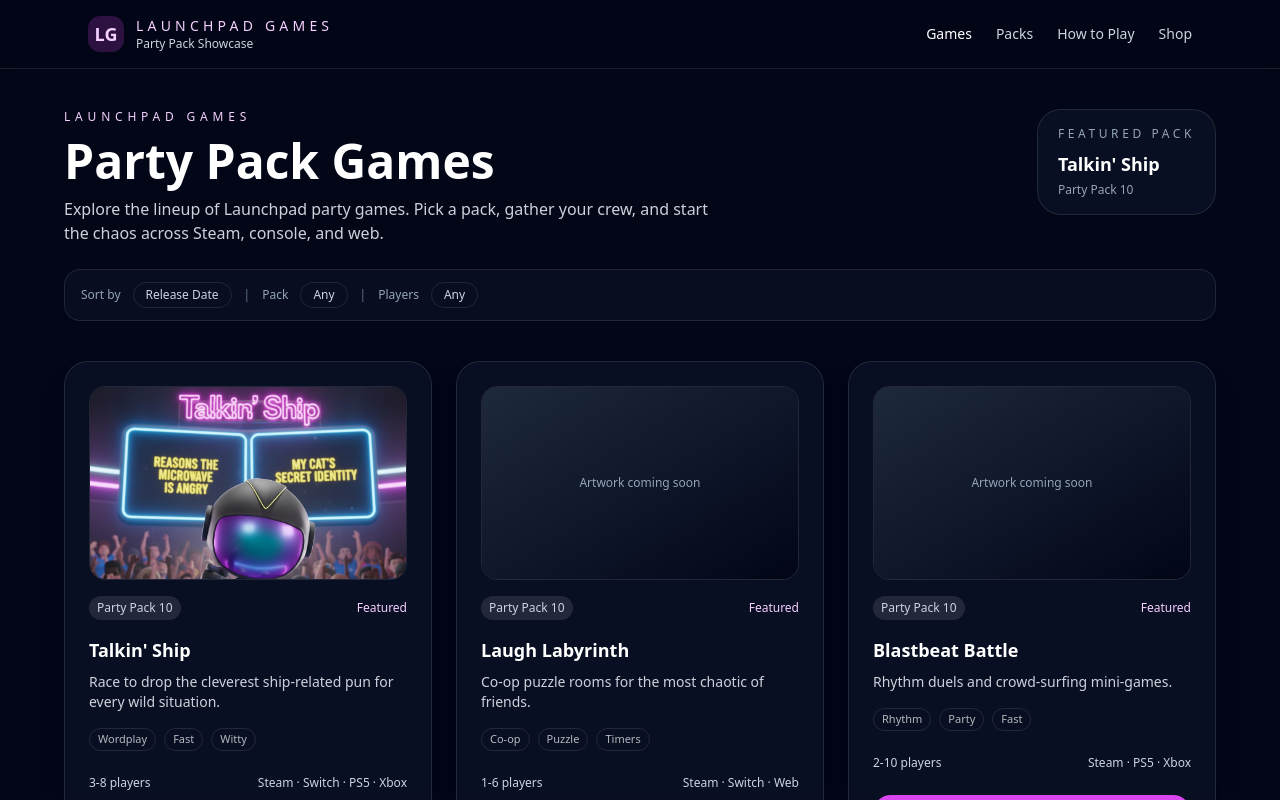
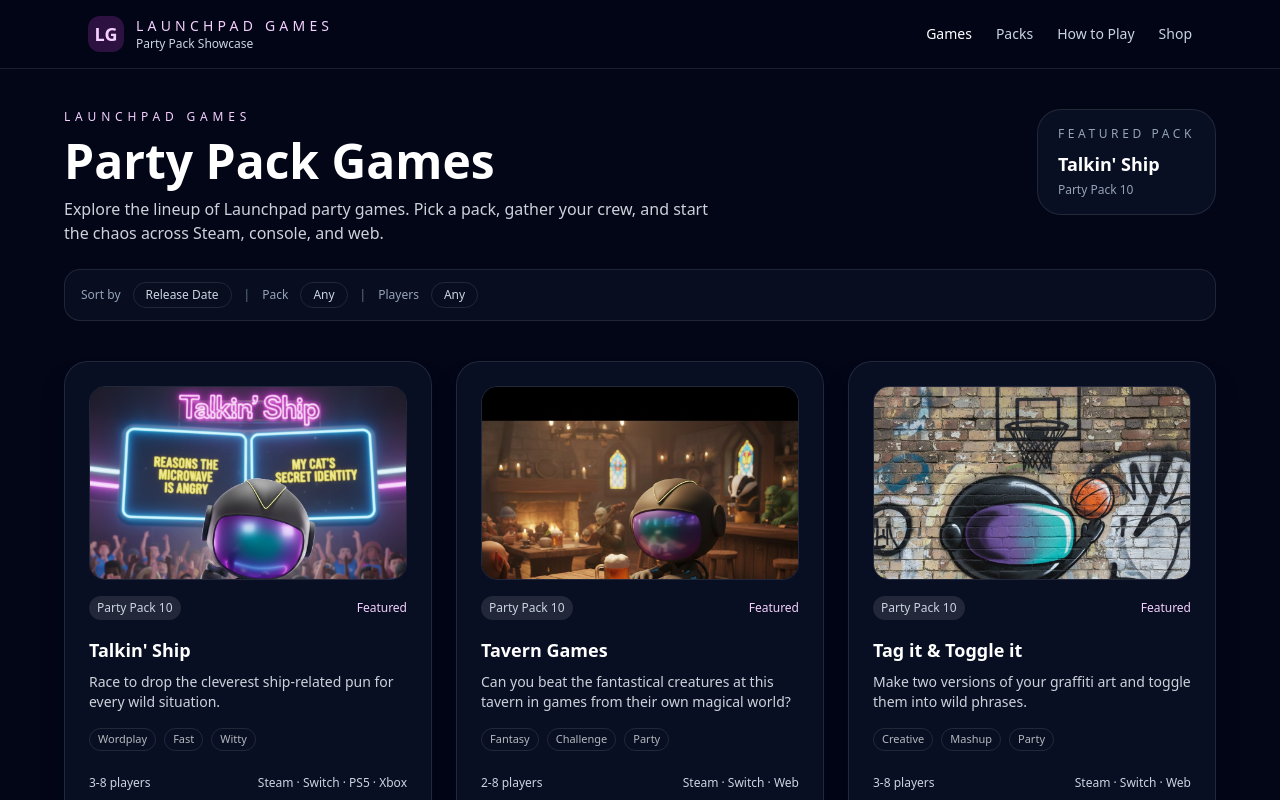
Before and after one commit to s-shindeldecker/launchpad-games-lobby, a Nuxt app: page /games in a window 1280 px wide. Shown: the top 800 px of the page. Built offline with nearby package versions, Linux system fonts and the light colour scheme.

Commit message:
Add Tavern Games and Tag it & Toggle it cards

```diff
--- a/app/pages/games/[slug].vue
+++ b/app/pages/games/[slug].vue
@@ -122,6 +122,44 @@
       { label: 'Buy on Web', url: 'https://launchpad.games/' }
     ]
   },
+  'tag-it-toggle-it': {
+    name: "Tag it & Toggle it",
+    pack: 'Party Pack 10',
+    tagline:
+      'Create two or more versions of your graffiti art, then toggle into the funniest phrase.',
+    players: '3-8 players',
+    badges: ['Creative', 'Mashup', 'Party'],
+    platforms: ['Steam', 'Switch', 'Web'],
+    highlights: [
+      'Sketch two takes on the same concept, then flip between them on the fly.',
+      'Combine quick tags into surprisingly clever or off-beat sayings.',
+      'Fast rounds keep the energy high and the laughs constant.'
+    ],
+    storeLinks: [
+      { label: 'Buy on Steam', url: 'https://store.steampowered.com/' },
+      { label: 'Buy on Nintendo', url: 'https://www.nintendo.com/store/' },
+      { label: 'Buy on Web', url: 'https://launchpad.games/' }
+    ]
+  },
+  'tavern-games': {
+    name: 'Tavern Games',
+    pack: 'Party Pack 10',
+    tagline:
+      'Can you beat the fantastical creatures at this tavern in games from their own magical world?',
+    players: '2-8 players',
+    badges: ['Fantasy', 'Challenge', 'Party'],
+    platforms: ['Steam', 'Switch', 'Web'],
+    highlights: [
+      'Challenge a rowdy cast of magical locals in rotating tavern contests.',
+      'Swap between rounds of luck, skill, and quickfire storytelling.',
+      'Earn cheers, jeers, and bragging rights from the fantasy crowd.'
+    ],
+    storeLinks: [
+      { label: 'Buy on Steam', url: 'https://store.steampowered.com/' },
+      { label: 'Buy on Nintendo', url: 'https://www.nintendo.com/store/' },
+      { label: 'Buy on Web', url: 'https://launchpad.games/' }
+    ]
+  },
   'blastbeat-battle': {
     name: 'Blastbeat Battle',
     pack: 'Party Pack 10',
--- a/app/pages/games/index.vue
+++ b/app/pages/games/index.vue
@@ -72,6 +72,30 @@
     image: '/images/talkin-ship.png'
   },
   {
+    slug: 'tavern-games',
+    name: 'Tavern Games',
+    tagline:
+      'Can you beat the fantastical creatures at this tavern in games from their own magical world?',
+    pack: 'Party Pack 10',
+    players: '2-8 players',
+    badges: ['Fantasy', 'Challenge', 'Party'],
+    platforms: ['Steam', 'Switch', 'Web'],
+    detailed: true,
+    image: '/images/tavern-games.png'
+  },
+  {
+    slug: 'tag-it-toggle-it',
+    name: "Tag it & Toggle it",
+    tagline:
+      'Make two versions of your graffiti art and toggle them into wild phrases.',
+    pack: 'Party Pack 10',
+    players: '3-8 players',
+    badges: ['Creative', 'Mashup', 'Party'],
+    platforms: ['Steam', 'Switch', 'Web'],
+    detailed: true,
+    image: '/images/tag-it-toggle-it.png'
+  },
+  {
     slug: 'laugh-labyrinth',
     name: 'Laugh Labyrinth',
     tagline: 'Co-op puzzle rooms for the most chaotic of friends.',
```
Also changed, not shown: public/images/tag-it-toggle-it.png (added), public/images/tavern-games.png (added).
